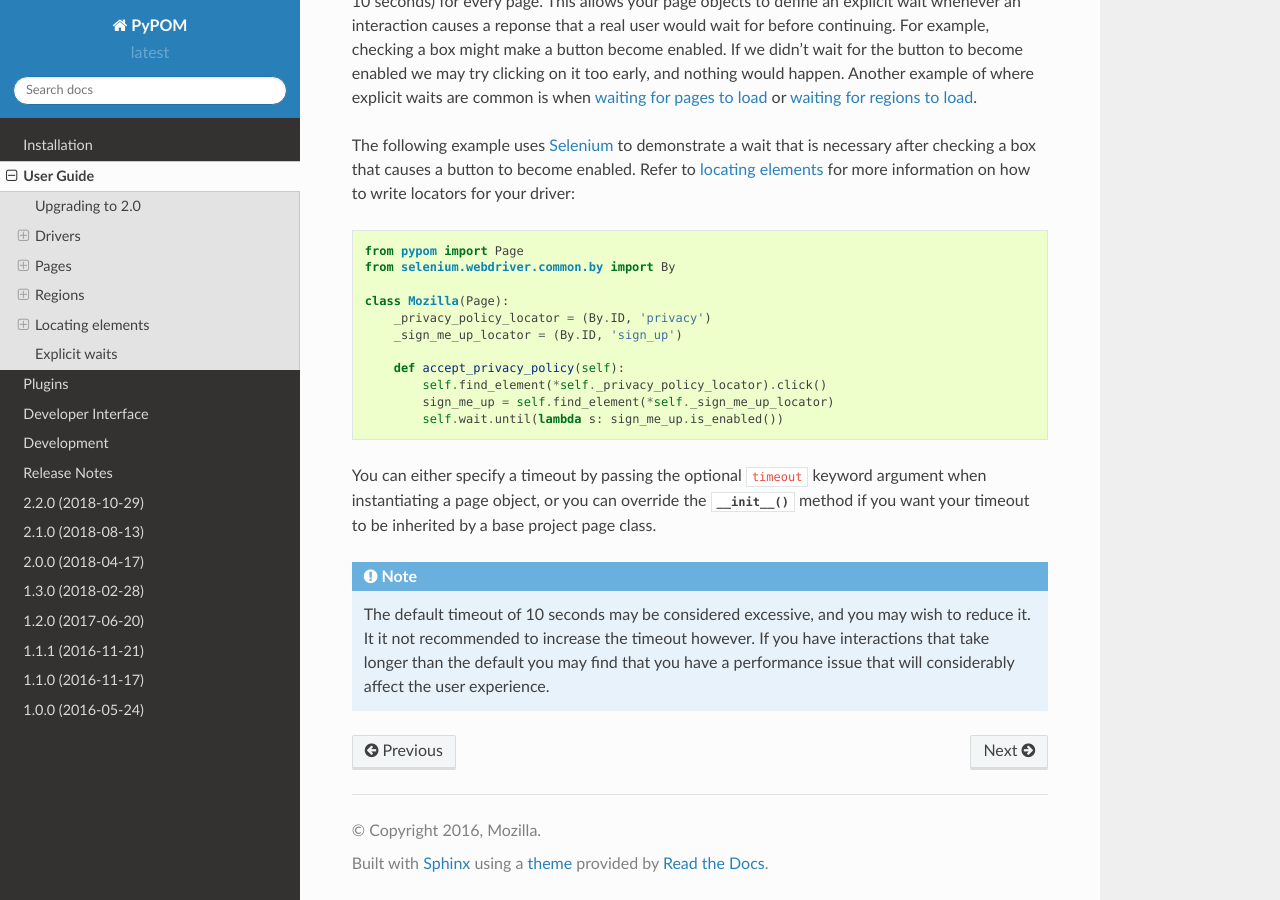
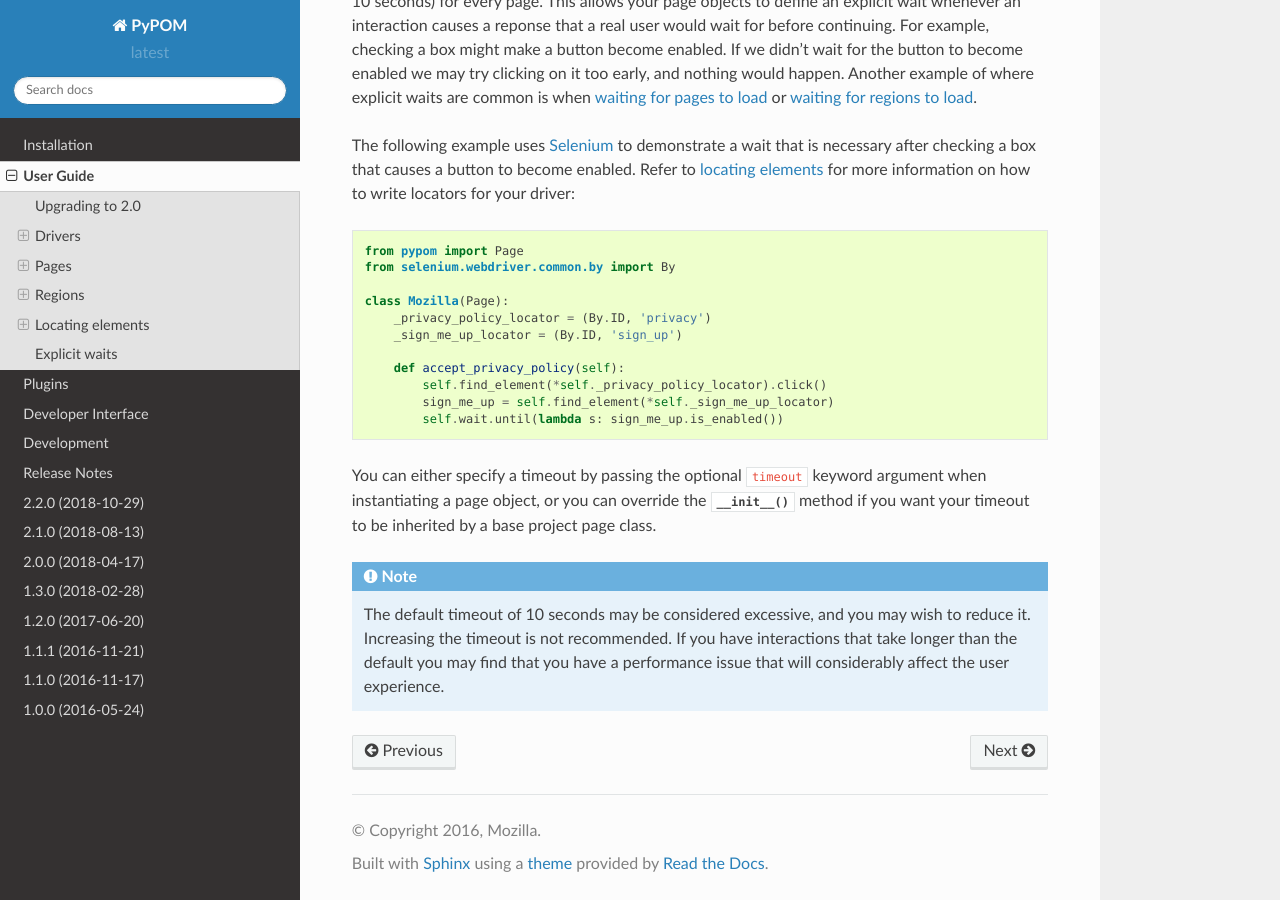
Before and after one commit to michaelwen45/michael-pom, a Sphinx documentation site: the page built from docs/user_guide.rst, in a window 1280 px wide and 900 px high, scrolled down 9300 px. Built offline with Sphinx 7.4.7 and the Read the Docs theme 2.0.0, drawn with Linux system fonts in a browser that asks for light colours.

Commit message:
Fixed typo with minor rewording.

```diff
--- a/docs/user_guide.rst
+++ b/docs/user_guide.rst
@@ -392,9 +392,9 @@ inherited by a base project page class.
 .. note::
 
   The default timeout of 10 seconds may be considered excessive, and you may
-  wish to reduce it. It it not recommended to increase the timeout however. If
-  you have interactions that take longer than the default you may find that you
-  have a performance issue that will considerably affect the user experience.
+  wish to reduce it. Increasing the timeout is not recommended. If you have
+  interactions that take longer than the default you may find that you have
+  a performance issue that will considerably affect the user experience.
 
 .. _Selenium: http://docs.seleniumhq.org/
 .. _Splinter: https://github.com/cobrateam/splinter
```
